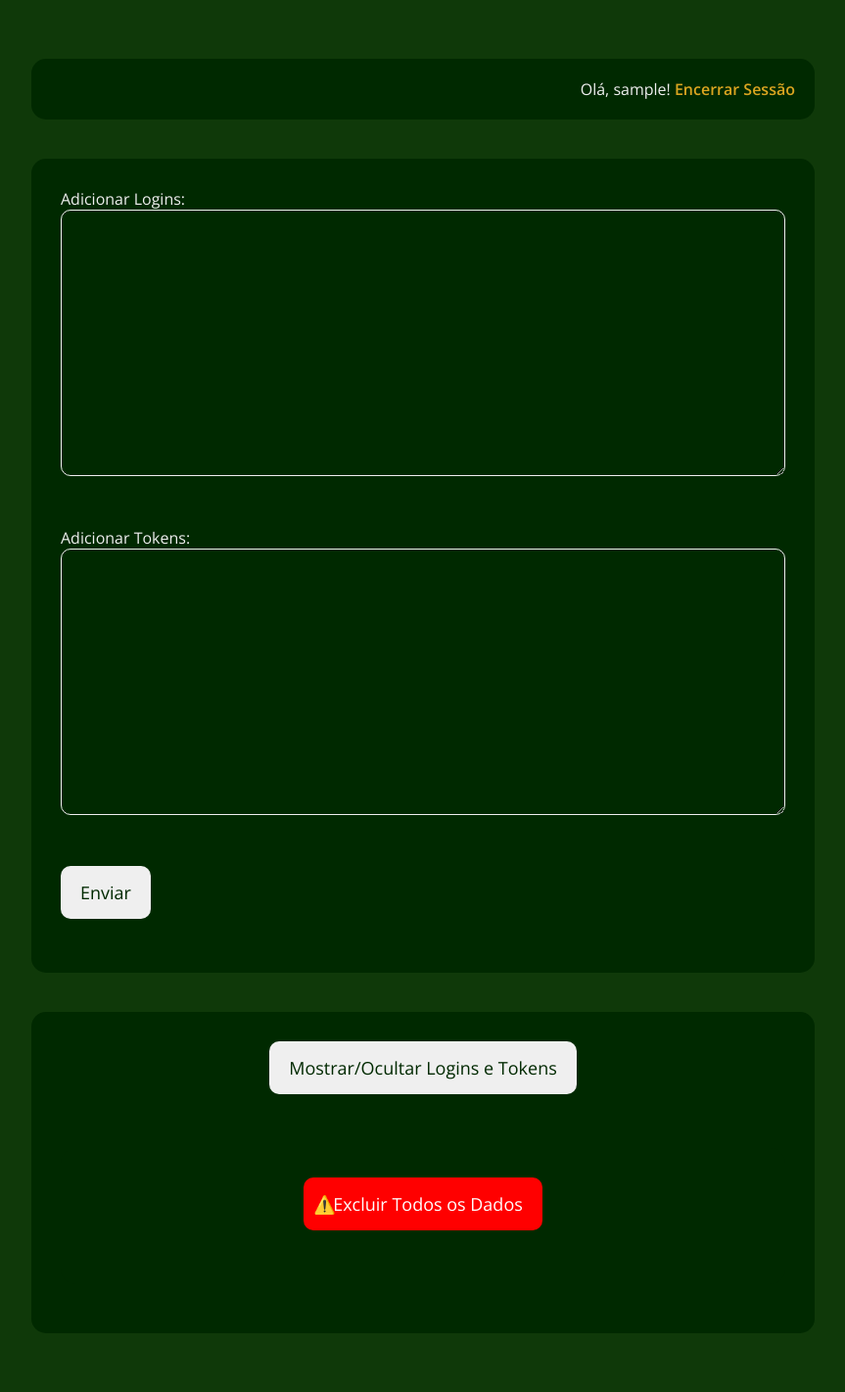
After one commit to victorbrandaao/JogodeOuro_Resgate_Token, a PHP site: page /admin.php in a window 1280 px wide. The commit adds this page. Shown: the whole page at 98% size, without its empty margins (208-1071 px from the left). Run offline with PHP 8.4, Linux system fonts and the light colour scheme; the visitor is signed in with stand-in values (Sample User, id 1); tables that the repository leaves empty or names only in its code hold one stand-in row (values such as "Sample post").

Commit message:
Atualizações

```diff
--- /dev/null
+++ b/admin.php
@@ -0,0 +1,235 @@
+<?php
+    session_start(); // Inicie a sessão aqui
+
+    // Verifique se o usuário está logado
+    if (!isset($_SESSION['loggedin']) || $_SESSION['loggedin'] !== true) {
+        header("Location: login.php");
+        exit;
+    }
+
+    if (isset($_GET['logout'])) {
+        session_destroy();
+        header('Location: login.php'); // Redireciona para a página de login
+        exit;
+    }
+    // Conexão com o banco de dados
+    $servername = "localhost";
+    $username = "jogcom_felix";
+    $password = "@JOGOouro100%";
+    $dbname = "jogcom_betoken";
+
+    $conn = new mysqli($servername, $username, $password, $dbname);
+
+    // Verificar a conexão
+    if ($conn->connect_error) {
+        die("Erro de conexão: " . $conn->connect_error);
+    }
+
+    // Adiciona logins e tokens no banco de dados
+    if ($_SERVER['REQUEST_METHOD'] === 'POST') {
+        $logins = explode("\n", trim($_POST['logins']));
+        $tokens = explode("\n", trim($_POST['tokens']));
+
+        $stmt = $conn->prepare("INSERT INTO jogadores (login, token) VALUES (?, ?)");
+
+        // Verificar se a consulta foi preparada corretamente
+        if ($stmt === false) {
+            die("Erro na preparação da consulta: " . $conn->error);
+        }
+
+        foreach ($logins as $index => $login) {
+            $token = isset($tokens[$index]) ? $tokens[$index] : '';
+            $stmt->bind_param("ss", $login, $token);
+            if (!$stmt->execute()) {
+                die("Erro ao inserir dados: " . $stmt->error);
+            }
+        }
+
+        echo "Dados inseridos com sucesso!";
+        $stmt->close();
+    }
+    if (isset($_POST['deleteAllData'])) {
+        $conn->query("DELETE FROM jogadores");
+        echo "Todos os dados foram excluídos com sucesso!";
+    }
+
+
+    // Recupera todos os logins e tokens do banco de dados
+    $result = $conn->query("SELECT login, token FROM jogadores");
+    $data = [];
+    if ($result->num_rows > 0) {
+        while($row = $result->fetch_assoc()) {
+            $data[] = $row;
+        }
+    }
+
+    $conn->close();
+    ?>
+    <!DOCTYPE html>
+    <html lang="pt-br">
+    <head>
+        <meta charset="UTF-8">
+        <meta name="viewport" content="width=device-width, initial-scale=1.0">
+        <title>Jogo de Ouro - Bet Tokens Adminstrador</title>
+        <link href="https://fonts.googleapis.com/css2?family=Open+Sans:wght@300;400;600&display=swap" rel="stylesheet">
+        <style>
+            * {
+                margin: 0;
+                padding: 0;
+                box-sizing: border-box;
+                font-family: 'Open Sans', sans-serif;
+            }
+
+            body {
+                background-color: #0f3909;
+                padding: 40px;
+                color: #EFEFEF;
+                display: flex;
+                flex-direction: column;
+                align-items: center;
+            }
+
+            div, form {
+                background-color: #002900;
+                padding: 30px;
+                border-radius: 15px;
+                max-width: 800px;
+                width: 100%;
+                margin: 20px 0;
+            }
+
+            label, textarea, input, button {
+                margin-bottom: 25px;
+            }
+
+            textarea {
+                width: 100%;
+                padding: 15px;
+                border: 1px solid #EFEFEF;
+                border-radius: 10px;
+                background-color: transparent;
+                color: #EFEFEF;
+                font-size: 18px;
+                resize: vertical;
+            }
+
+            input[type="submit"], button {
+                padding: 15px 20px;
+                border-radius: 10px;
+                border: none;
+                background-color: #EFEFEF;
+                color: #002900;
+                cursor: pointer;
+                font-size: 18px;
+                font-weight: 500;
+                transition: background-color 0.3s ease;
+            }
+
+            input[type="submit"]:hover, button:hover {
+                background-color: #CDCDCD;
+            }
+
+            table {
+                width: 100%;
+                border-collapse: collapse;
+            }
+
+            th, td {
+                padding: 15px;
+                text-align: left;
+                border-bottom: 1px solid #EFEFEF;
+            }
+
+            th {
+                background-color: #0f3909;
+            }
+
+            td:hover {
+                background-color: #0f3909;
+                color: yellow;
+            }
+            .button-container {
+    display: flex;
+    flex-direction: column;
+    align-items: center;
+    gap: 10px;
+}
+
+.delete-btn {
+    display: block; /* Adicione esta linha */
+    margin-left: auto; /* Adicione esta linha */
+    margin-right: auto; /* Adicione esta linha */
+    background-color: red;
+    color: white;
+    position: relative;
+    padding-left: 30px;
+}
+
+.delete-btn:before {
+    content: '⚠️';
+    position: absolute;
+    left: 10px;
+    top: 50%;
+    transform: translateY(-50%);
+}
+.logout-link {
+        color: #DAA520; /* Cor ouro */
+        text-decoration: none; /* Remove o sublinhado padrão dos links */
+        font-weight: bold; /* Torna o texto em negrito */
+    }
+
+    .logout-link:hover {
+        text-decoration: underline; /* Sublinha o link ao passar o mouse */
+    }
+        </style>
+    </head>
+    <body>
+    <div style="text-align:right; padding: 20px;">
+    Olá, <?php echo isset($_SESSION['users']) ? htmlspecialchars($_SESSION['users']) : 'Usuário'; ?>!
+    <a href="?logout=true" class="logout-link">Encerrar Sessão</a>
+</div>
+        <form action="admin.php" method="post">
+            <label for="logins">Adicionar Logins:</label><br>
+            <textarea name="logins" rows="10" cols="50"></textarea><br><br>
+
+            <label for="tokens">Adicionar Tokens:</label><br>
+            <textarea name="tokens" rows="10" cols="50"></textarea><br><br>
+
+            <input type="submit" value="Enviar">
+        </form>
+        <div class="button-container">
+    <button onclick="toggleData()">Mostrar/Ocultar Logins e Tokens</button>
+    <form action="admin.php" method="post" onsubmit="return confirm('Tem certeza de que deseja excluir todos os dados? Esta ação é irreversível.');">
+        <button type="submit" name="deleteAllData" class="delete-btn">Excluir Todos os Dados</button>
+    </form>
+</div>
+        <div id="dataDiv" style="display: none;">
+            <table>
+                <thead>
+                    <tr>
+                        <th>Login</th>
+                        <th>Token</th>
+                    </tr>
+                </thead>
+                <tbody>
+                    <?php foreach ($data as $row): ?>
+                        <tr>
+                            <td><?php echo htmlspecialchars($row['login']); ?></td>
+                            <td><?php echo htmlspecialchars($row['token']); ?></td>
+                        </tr>
+                    <?php endforeach; ?>
+                </tbody>
+            </table>
+        </div>
+        <script>
+            function toggleData() {
+                var dataDiv = document.getElementById('dataDiv');
+                if (dataDiv.style.display === 'none' || dataDiv.style.display === '') {
+                    dataDiv.style.display = 'block';
+                } else {
+                    dataDiv.style.display = 'none';
+                }
+            }
+        </script>
+    </body>
+    </html>
--- a/loading.html
+++ b/loading.html
@@ -50,7 +50,7 @@
 <body>
 
 <div id="loader">
-    <img src="https://d1s3ak279u1qfe.cloudfront.net/domains/jogodeourobet/img/logo.png" alt="Logo" id="loading-logo">
+    <img src="logo.png" alt="Logo" id="loading-logo">
 </div>
 
 <script>
```
Also changed, not shown: index.php (added, +121 -0 lines), login.php (added, +113 -0 lines), styles.css (+94 -3 lines), README.md, logo-2.png (added), logo.png (added), 1 other file.
